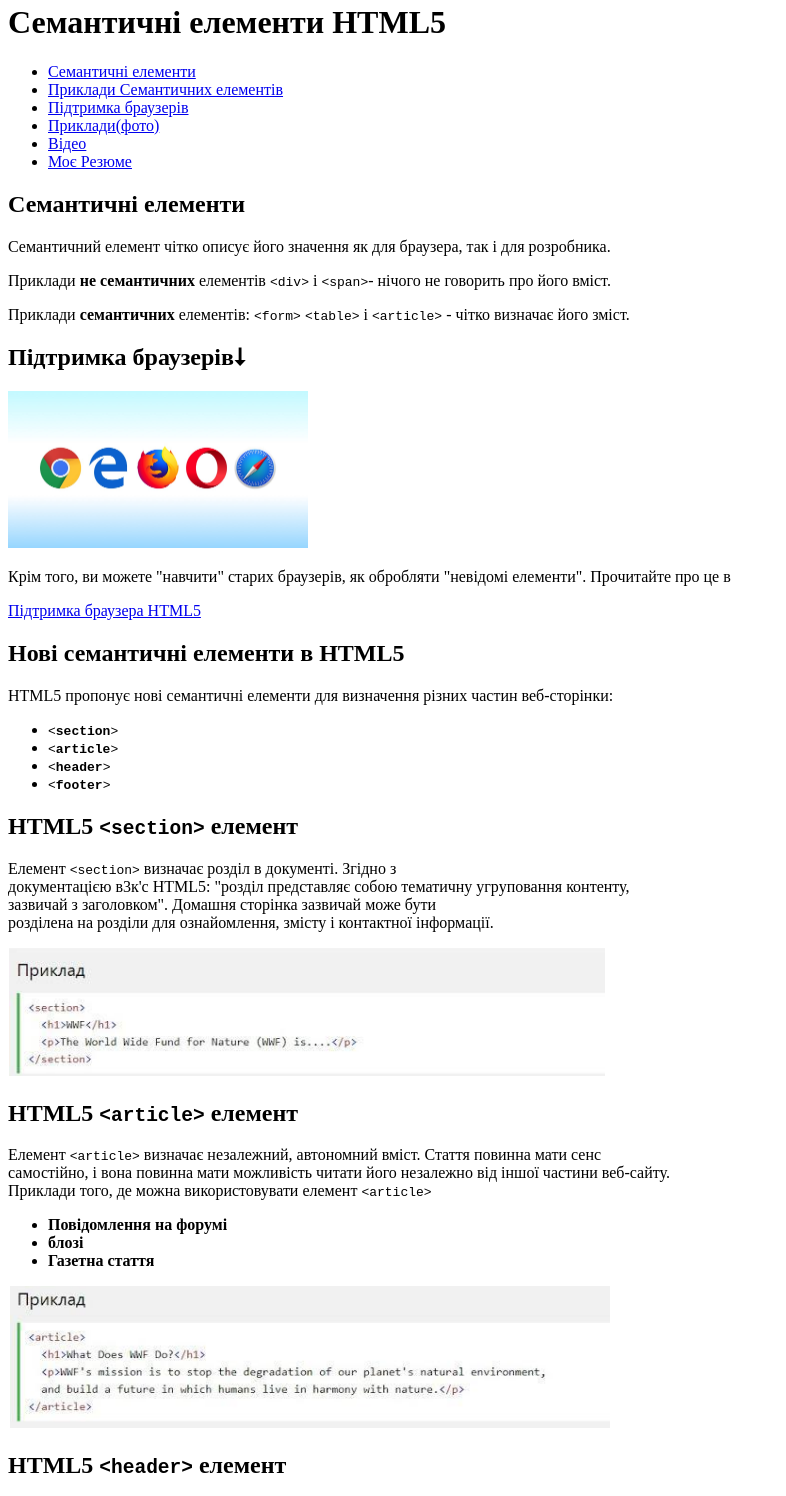
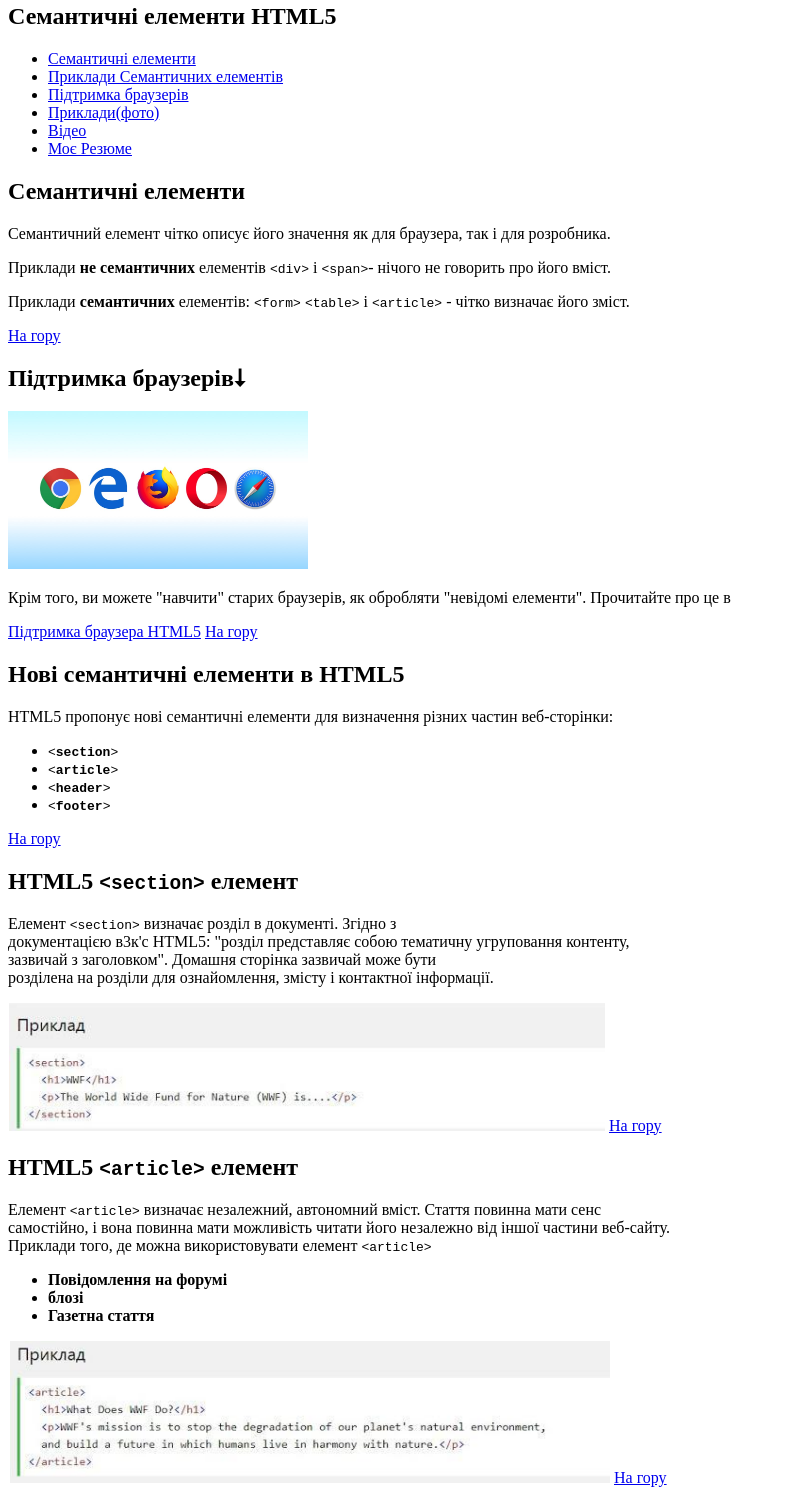
Before and after one commit to Nestor6664/html, a plain HTML site: page homework22/index.html in a window 1280 px wide. Shown: the part 17-1513 px from the top of the page, without its empty margins (0-786 px from the left). Drawn offline with Linux system fonts and the light colour scheme; files that its build step writes are made by us from their sources.

Commit message:
fix homework

```diff
--- a/homework22/index.html
+++ b/homework22/index.html
@@ -8,9 +8,8 @@
 </head>
 <body>
 <header>
+<nav>
     <h1>Семантичні елементи HTML5</h1>
-</header>
-<nav>
     <ul>
          <li><a href="#review">Семантичні елементи</a></li>
          <li><a href="#samples">Приклади Семантичних елементів</a></li>
@@ -20,32 +19,28 @@
          <li><a href="#resume">Моє Резюме</a></li>
     </ul>
 </nav>
+</header>
 
 <main>
-    <section id="review">
         <article>
+            <section id="review">
             <h2>Семантичні елементи</h2>
             <p>Семантичний елемент чітко описує його значення як для браузера, так і для розробника.</p>
             <p>Приклади <b>не семантичних</b> елементів <code>&lt;div&gt;</code> і <code>&lt;span&gt;</code>- нічого не говорить про його вміст.</p>
             <p>Приклади <b>семантичних</b> елементів: <code>&lt;form&gt;</code> <code>&lt;table&gt;</code> і <code>&lt;article&gt;</code> - чітко визначає його зміст.</p>
-        </article>
-    </section>
+            <a href="#">На гору</a>
+            </section>
+
     <section id="support">
-        <article>
             <h2>Підтримка браузерів⭣</h2>
             <img src="images/ead5c3930cd709c071df36960efc47da.jpg" alt="" width="300">
-        </article>
-        <section>
-            <article>
                 <p>Крім того, ви можете "навчити" старих браузерів, як обробляти "невідомі
                     елементи".
                     Прочитайте про це в</p>
                     <a href="https://www.blogger.com/onboarding" target="_blank">Підтримка браузера HTML5</a>
-            </article>
-        </section>
-    </section>
+                    <a href="#">На гору</a>
+            </section>
     <section id="samples">
-        <article>
              <h2>Нові семантичні елементи в HTML5</h2>
              <p>HTML5 пропонує нові семантичні елементи для визначення різних частин
                 веб-сторінки:</p>
@@ -55,10 +50,9 @@
                     <li><code>&lt;<b>header</b>&gt;</code></li>
                     <li><code>&lt;<b>footer</b>&gt;</code></li>
                 </ul>
-        </article>
+                <a href="#">На гору</a>
     </section>
     <section id="image">
-         <article>
             <h2>HTML5 <code>&lt;section&gt;</code> елемент</h2>
                <p>Елемент <code>&lt;section&gt;</code> визначає розділ в документі.
                 Згідно з <br>документацією в3к'с HTML5: "розділ представляє собою
@@ -66,10 +60,9 @@
                 Домашня сторінка зазвичай може бути <br>розділена на розділи для
                 ознайомлення, змісту і контактної інформації.</p>
                 <img src="images/image.png" alt="">
-        </article>
+                <a href="#">На гору</a>
     </section>
     <section>
-        <article>
             <h2>HTML5 <code>&lt;article&gt;</code> елемент</h2>
             <p>Елемент <code>&lt;article&gt;</code> визначає незалежний, автономний вміст.
                 Стаття повинна мати сенс <br>самостійно, і вона повинна мати можливість
@@ -87,45 +80,40 @@
                     </li>
                 </ul>
                 <img src="images/image1.png" alt="">
-        </article>
+                <a href="#">На гору</a>
     </section>
     <section>
         <h2>HTML5 <code>&lt;header&gt;</code> елемент</h2>
-        <article>
             <p>Елемент <code>&lt;header&gt;</code> задає заголовок для документа або розділу.</p>
             <p>Елемент <code>&lt;header&gt;</code> повинен використовуватися в якості контейнера для
                 вступного змісту.</p>
                 <p>В одному документі може бути кілька елементів <code>&lt;header&gt;</code></p>
                 <p>У наступному прикладі визначається заголовок для статті:</p>
                 <img src="images/image2.png" alt="">
-        </article>
+                <a href="#">На гору</a>
     </section>
     <section>
         <h2>HTML5 <code>&lt;footer&gt;</code> елемент</h2>
-        <article>
              <p>елемент <code>&lt;footer&gt;</code> вказує нижній колонтитул для документа або розділу.</p>
              <p>Нижній колонтитул зазвичай містить автора документа, інформацію про <br>
                 авторське право, посилання на умови використання, контактні дані і т.д.</p>
                 <p>В одному документі може бути кілька елементів <code>&lt;footer&gt;</code></p>
                 <img src="images/image3.png" alt="">
-        </article>
+                <a href="#">На гору</a>
     </section>
-
-</main>
-
-
-<footer>
-
+</article>
     <section id="rick">
         <h2>Відео Ютуб</h2>
         <iframe width="560" height="315" src="https://www.youtube.com/embed/j-iheFkstFQ?si=A5qUz8cBoq-Hu2ZR" title="YouTube video player" frameborder="0" allow="accelerometer;  autoplay; clipboard-write; encrypted-media; gyroscope; picture-in-picture; web-share" referrerpolicy="strict-origin-when-cross-origin" allowfullscreen></iframe>
+        <a href="#">На гору</a>
     </section>
     <br>
     <br>
     <section id="resume">
           <h2>Моє Резюме</h2>
           <iframe src="/resume/resume.html" frameborder="0"></iframe>
+          <a href="#">На гору</a>
     </section>
-</footer>
+</main>
 </body>
 </html>
```
